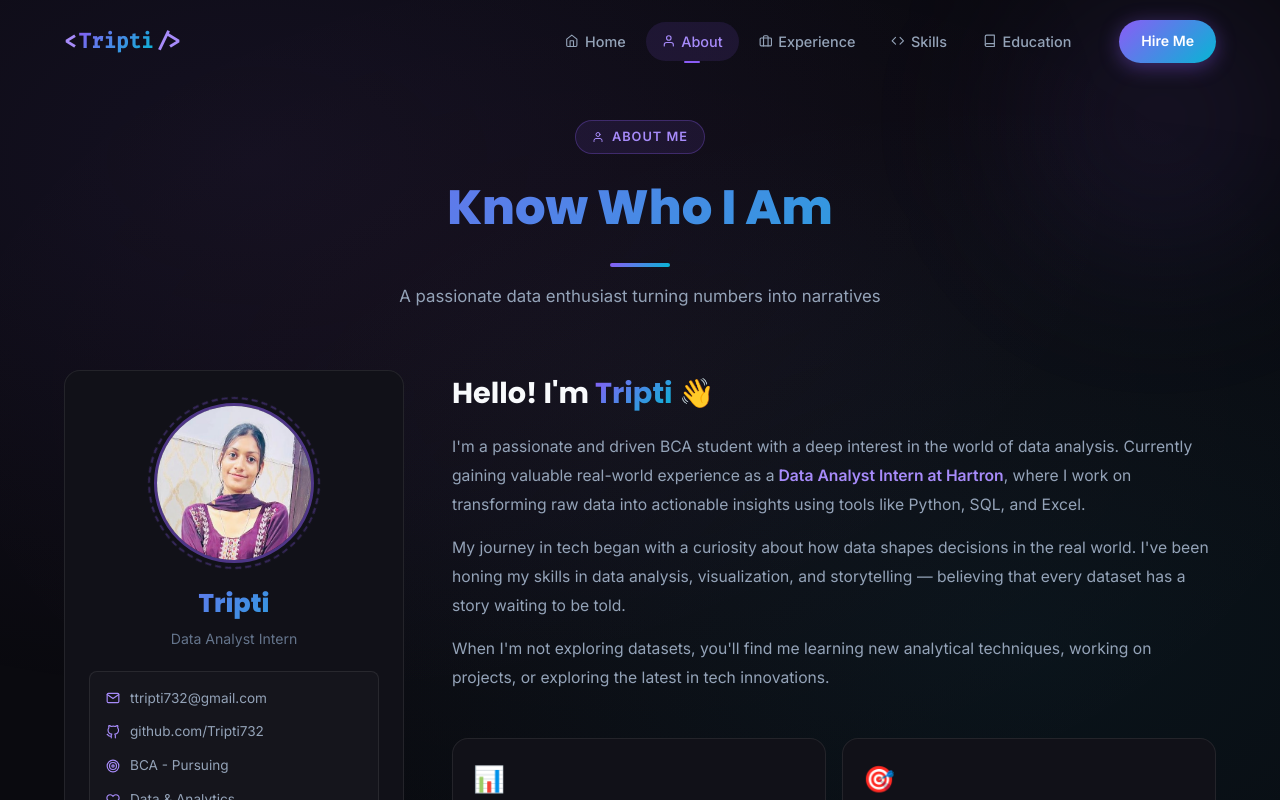
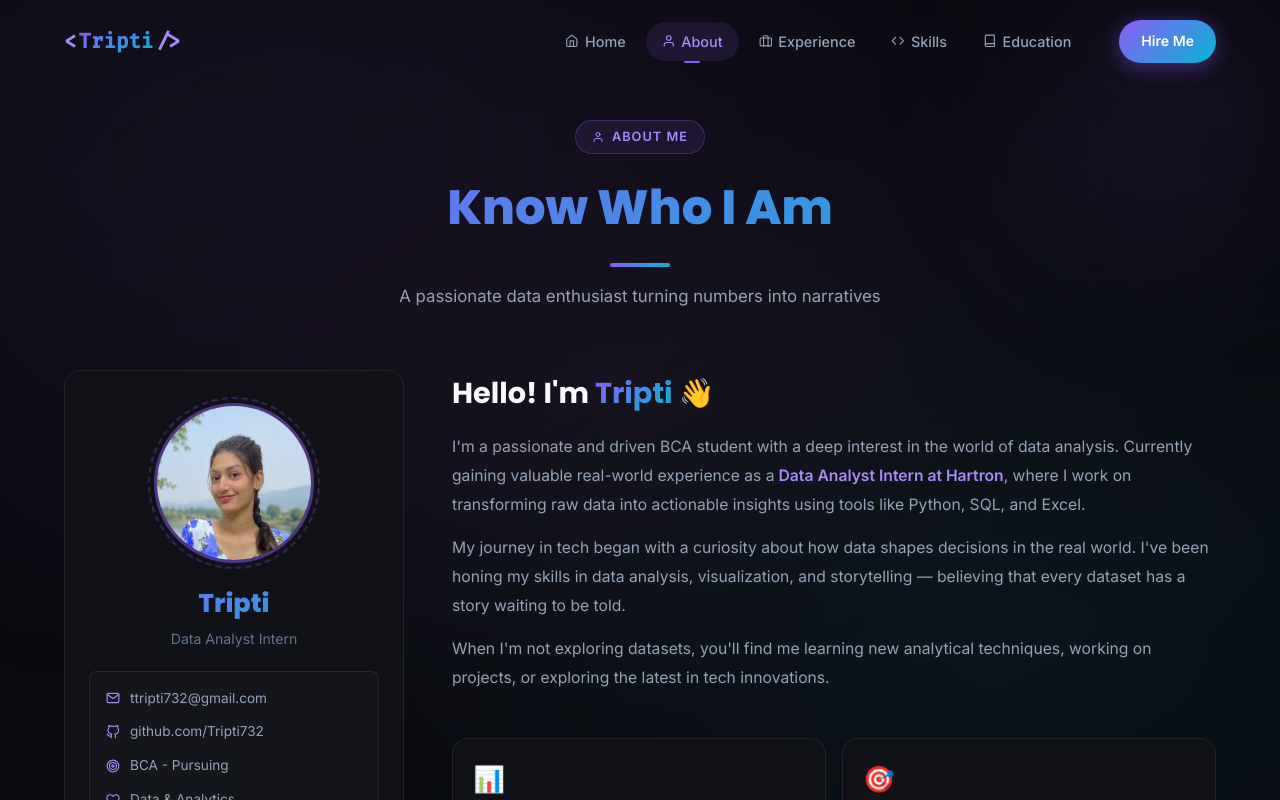
Before and after one commit to Tripti732/Resume, a React (Vite) app: page /about in a window 1280 px wide. Shown: the top 800 px of the page. Built offline with nearby package versions, Linux system fonts and the light colour scheme.

Commit message:
Update About.jsx

```diff
--- a/src/pages/About.jsx
+++ b/src/pages/About.jsx
@@ -33,7 +33,7 @@ export default function About() {
           <div className="profile-card-wrapper">
             <div className="profile-card card">
               <div className="profile-img-box">
-                <img src="/TRIPTI1.jpeg" alt="Tripti" className="about-img" />
+                <img src="/image.jpeg" alt="Tripti" className="about-img" />
                 <div className="profile-img-ring"></div>
               </div>
               <div className="profile-info">
```
